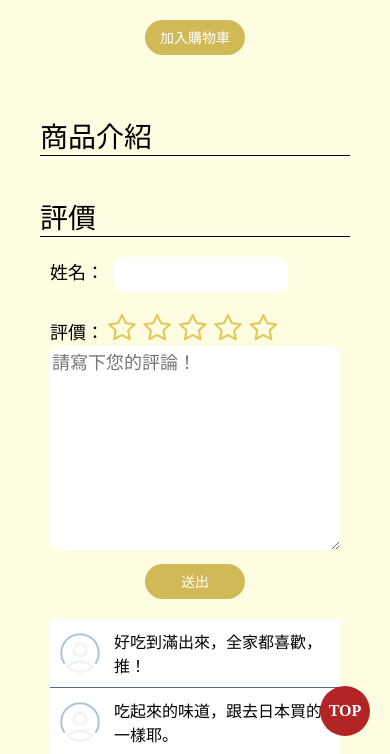
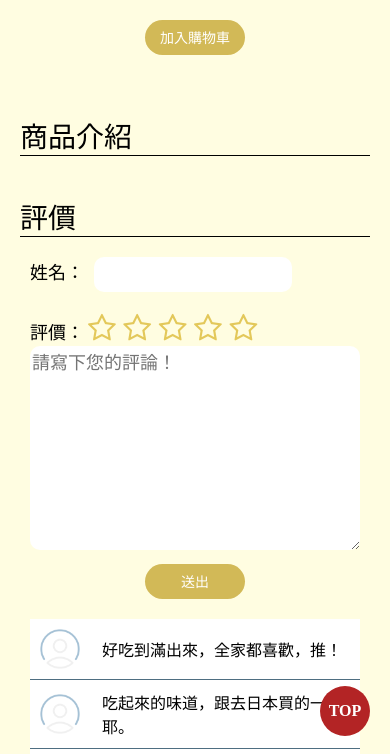
Before and after one commit to Shuhan12/FinalProject, a plain HTML site: page item.html in a window 390 px wide. Shown: the part 88-842 px from the top of the page. Drawn offline with nearby package versions, Linux system fonts and the light colour scheme.

Commit message:
“update”

```diff
--- a/CSS/RWD.css
+++ b/CSS/RWD.css
@@ -22,7 +22,7 @@
         padding: 20px 20px;
     }
     .narrow {
-        margin: 0px 20px;
+        margin: 0px;
     }
     #showmenu {
         display: inline-block;
```
